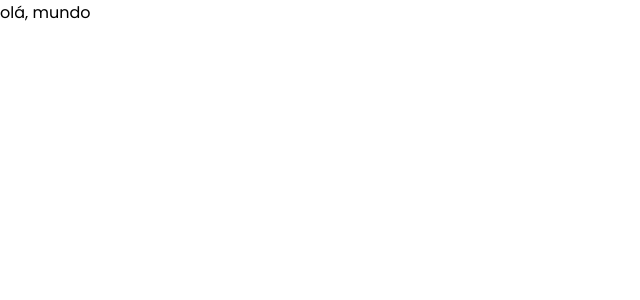
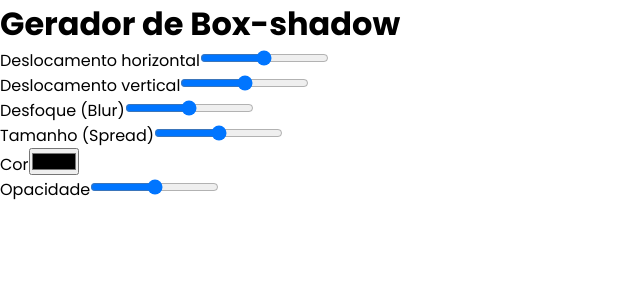
Before and after one commit to JoksLobo/gerador_de_box-Shadow, a Next.js app: page / in a window 1280 px wide. Shown: the top 300 px of the page, without its empty margins (0-640 px from the left). Built offline with nearby package versions, Linux system fonts and the light colour scheme.

Commit message:
construção dos controles do shadow box

```diff
--- a/src/app/layout.js
+++ b/src/app/layout.js
@@ -6,7 +6,7 @@ const poppins = Poppins({
 });
 
 export const metadata = {
-  title: "Create Next App",
+  title: "Gerador de Box-Shadow",
   description: "Generated by create next app",
 };
 
--- a/src/app/page.js
+++ b/src/app/page.js
@@ -1,5 +1,42 @@
 import styles from "./styles.css";
 
 export default function Home() {
-  return <div>olá, mundo</div>;
+  return (
+    <div>
+      <h1>Gerador de Box-shadow</h1>
+      <main className="container">
+        <div className="controls">
+          <div className="control-group">
+            <label htmlFor="offsetX">Deslocamento horizontal</label>
+            <input type="range" id="offsetX" min={-100} max={100} />
+          </div>
+
+          <div className="control-group">
+            <label htmlFor="offsetY">Deslocamento vertical</label>
+            <input type="range" id="offsetY" min={-100} max={100} />
+          </div>
+
+          <div className="control-group">
+            <label htmlFor="blur">Desfoque (Blur)</label>
+            <input type="range" id="blur" min={0} max={100} />
+          </div>
+
+          <div className="control-group">
+            <label htmlFor="spread">Tamanho (Spread)</label>
+            <input type="range" id="spread" min={-50} max={50} />
+          </div>
+
+          <div className="control-group">
+            <label htmlFor="color">Cor</label>
+            <input type="color" id="color" />
+          </div>
+
+          <div className="control-group">
+            <label htmlFor="opacity">Opacidade</label>
+            <input type="range" id="opacity" min={0} max={1} step={0.01} />
+          </div>
+        </div>
+      </main>
+    </div>
+  );
 }
```
